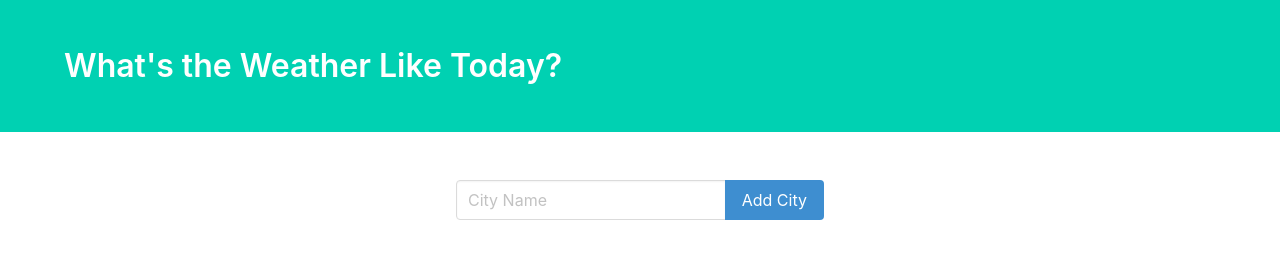
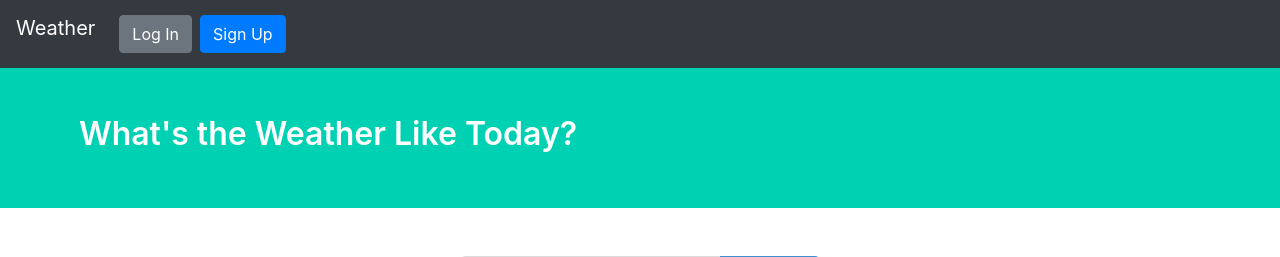
Before and after one commit to reikamoon/DjangoWeatherApp, a Django app: template weather/templates/weather/index.html in a window 1280 px wide. Shown: the top 257 px of the page. Run offline with Django 3.2, Linux system fonts and the light colour scheme; tables that the repository leaves empty hold one stand-in row (values such as "Sample post"); the template is opened without the code that fills it: values that come from a table or form of the project are taken from there, most other values are stand-ins (such as "Sample title", 1, 10 or a date in 2020); some libraries are stand-ins or nearby versions.

Commit message:
tested and completed authentication forms

```diff
--- a/weather/templates/weather/index.html
+++ b/weather/templates/weather/index.html
@@ -4,10 +4,25 @@
     <meta charset="UTF-8">
     <meta name="viewport" content="width=device-width, initial-scale=1.0">
     <meta http-equiv="X-UA-Compatible" content="ie=edge">
-    <title>The Weather Today</title>
+    <title>Weather</title>
     <link rel="stylesheet" href="https://cdnjs.cloudflare.com/ajax/libs/bulma/0.6.2/css/bulma.css" />
+    <script src="https://kit.fontawesome.com/e7c15fdb77.js" crossorigin="anonymous"></script>
+    <link rel="stylesheet" href="https://stackpath.bootstrapcdn.com/bootstrap/4.3.1/css/bootstrap.min.css"
+      integrity="sha384-ggOyR0iXCbMQv3Xipma34MD+dH/1fQ784/j6cY/iJTQUOhcWr7x9JvoRxT2MZw1T" crossorigin="anonymous">
 </head>
 <body>
+  <nav class="navbar navbar-expand-md navbar-dark bg-dark">
+    <a class="navbar-brand" href="{% url 'homepage' %}"> Weather</a>
+    {% if request.user.is_authenticated %}
+    <form class="form-inline ml-auto">
+      <div class="text-white">Hello, {{ user.username }}!</div>
+      <a href="{% url 'logout' %}" class="btn btn-danger ml-2">Log Out</a>
+      {% else %}
+      <a href="{% url 'login' %}" class="btn btn-secondary ml-2">Log In</a>
+      <a href="{% url 'signup' %}" class="btn btn-primary ml-2">Sign Up</a>
+    {% endif %}
+    </form>
+  </nav>
     <section class="hero is-primary">
         <div class="hero-body">
             <div class="container">
```
Also changed, not shown: db.sqlite3.
